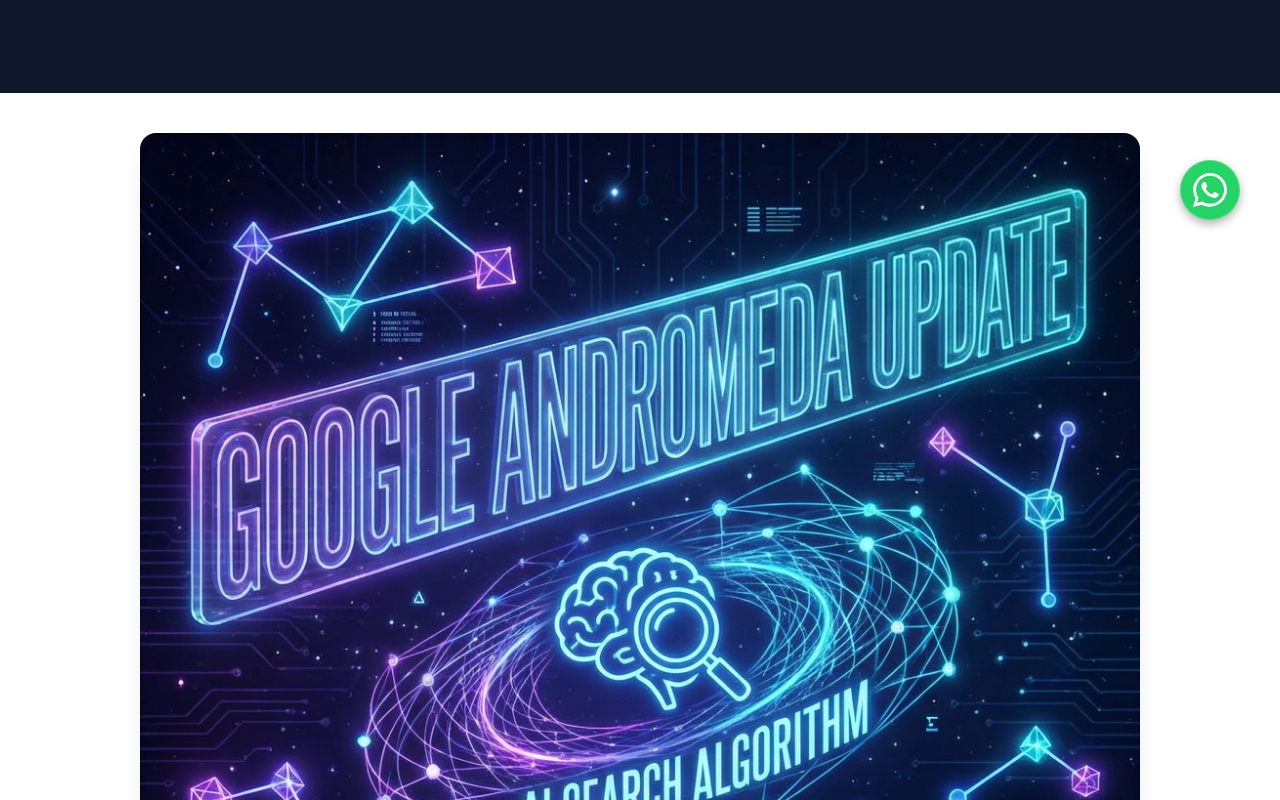
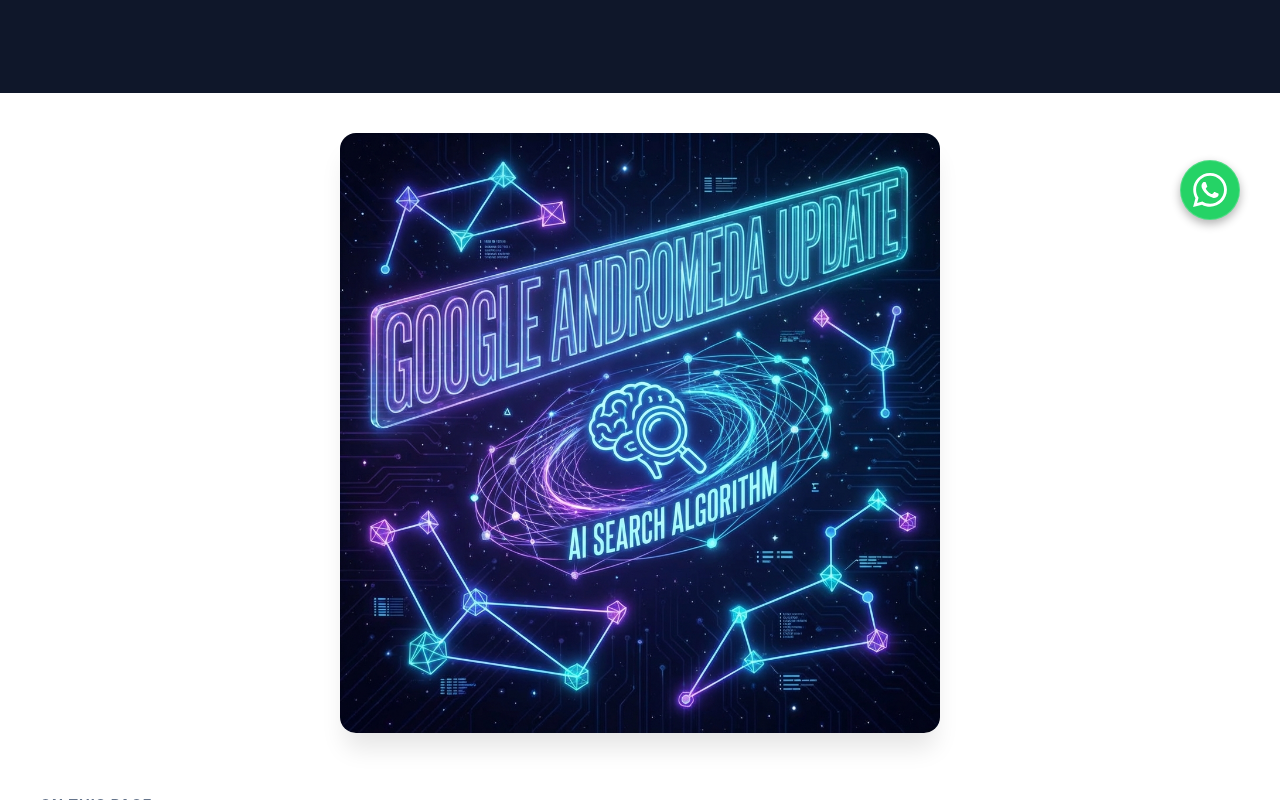
Before and after one commit to Fazilfazi991/redshark, a React (Vite) app: page /blog/google-andromeda-update in a window 1280 px wide. Shown: the part 540-1340 px from the top of the page. Built offline with nearby package versions, Linux system fonts and the light colour scheme.

Commit message:
Style: reduce blog hero image size to 50% (600px) max-width

```diff
--- a/src/pages/BlogPostPage.css
+++ b/src/pages/BlogPostPage.css
@@ -21,8 +21,8 @@
     border-radius: 16px;
     overflow: hidden;
     width: 100%;
-    max-width: 1000px;
-    /* Constrain width so it's not huge */
+    max-width: 600px;
+    /* Reduced to ~50% size as requested */
     margin-left: auto;
     margin-right: auto;
     box-shadow: 0 20px 25px -5px rgba(0, 0, 0, 0.1);
```
